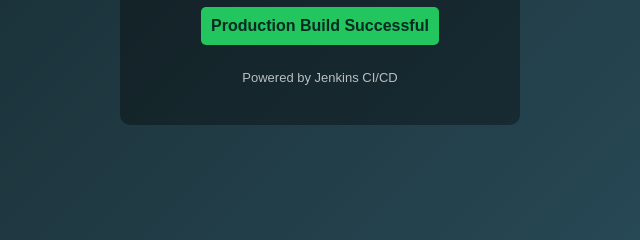
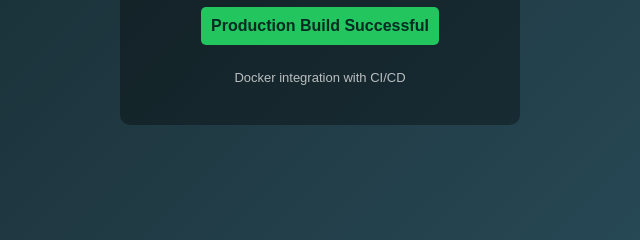
Before and after one commit to Kishankharvi/dockertl, a website: page public/index.html in a window 1280 px wide. Shown: the part 406-646 px from the top of the page, 320-960 px from the left. Drawn offline with Linux system fonts and the light colour scheme.

Commit message:
everything working, just modifedd index.html

```diff
--- a/public/index.html
+++ b/public/index.html
@@ -17,7 +17,7 @@
     <div class="badge">Production Build Successful</div>
 
     <footer>
-      <span>Powered by Jenkins CI/CD</span>
+      <span> Docker integration with CI/CD</span>
     </footer>
   </div>
 
```
